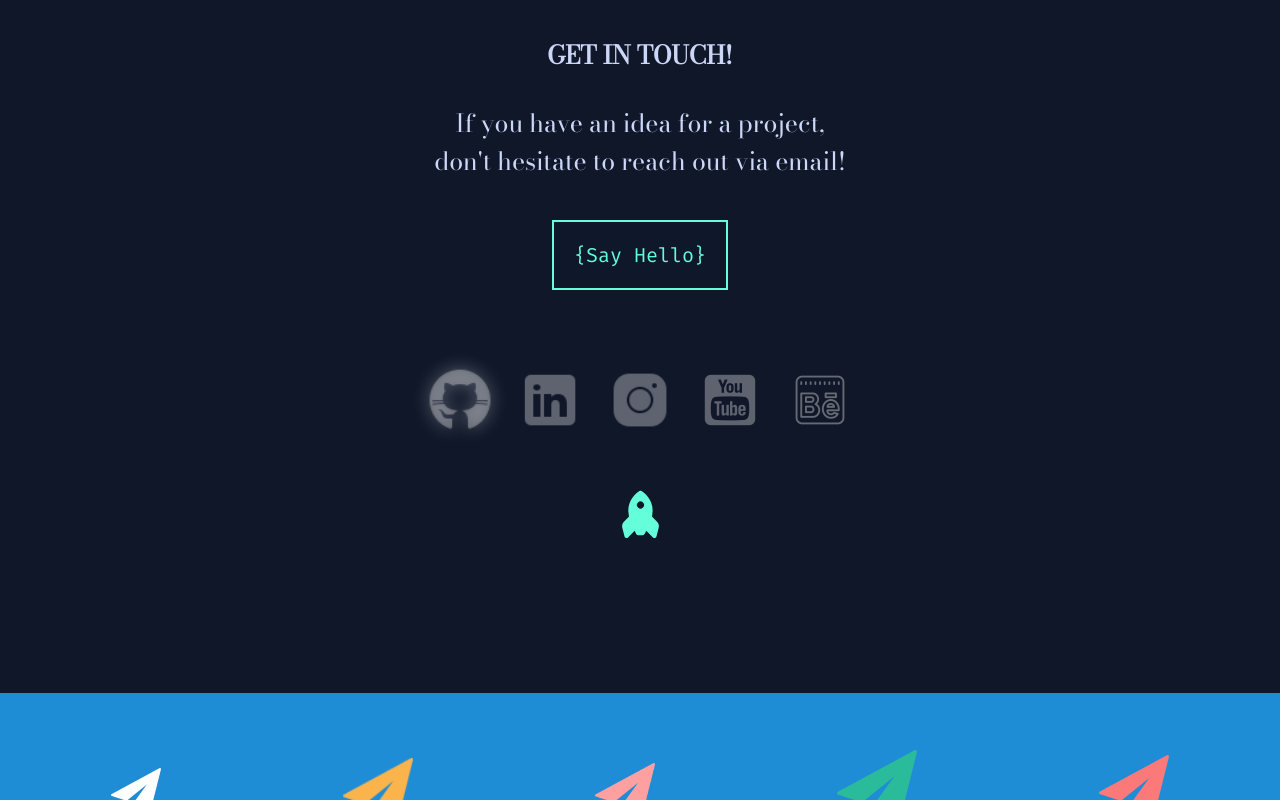
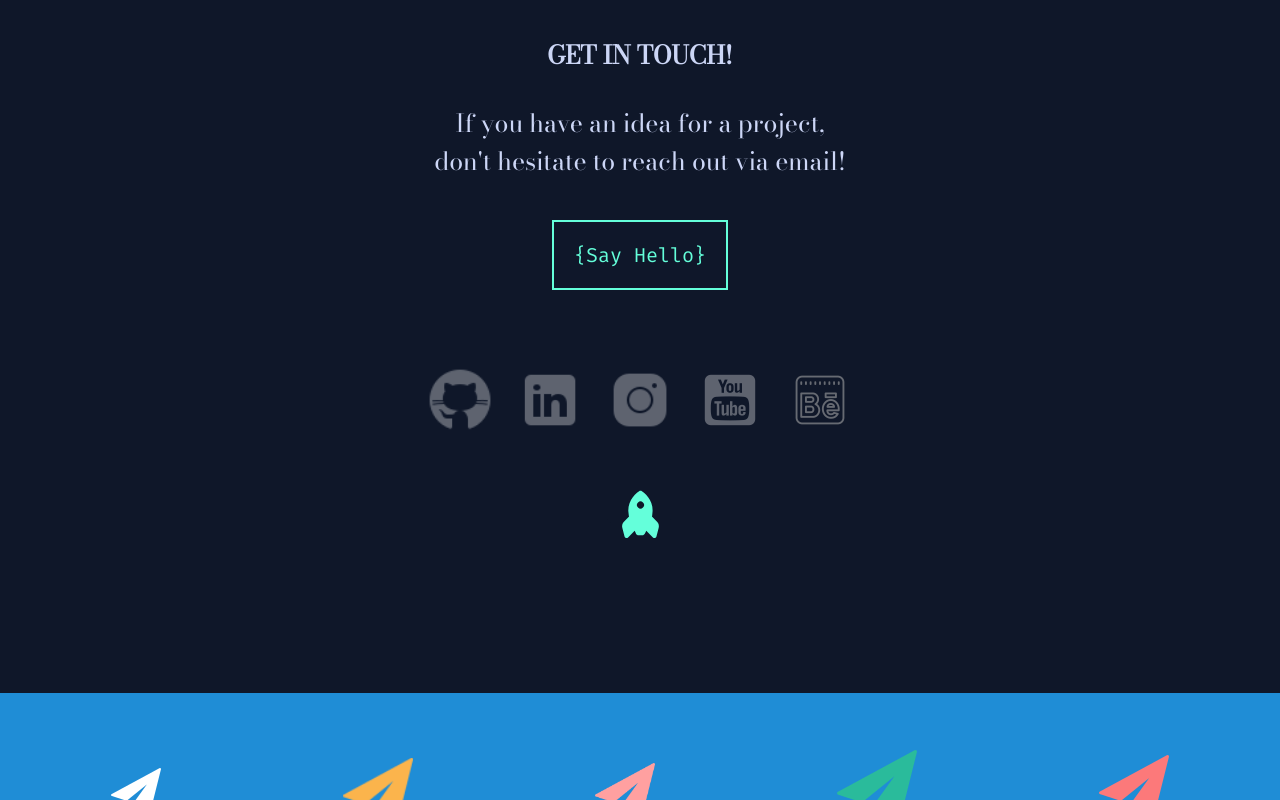
Before and after one commit to icymanukahoney/portfolio, a React (Vite) app: page / in a window 1280 px wide. In both pictures the pointer is over the picture 460 px from the left and 2598 px from the top of the page. Shown: the part 2198-2998 px from the top of the page. Built offline with nearby package versions, Linux system fonts and the light colour scheme.

Commit message:
Fixing hover

```diff
--- a/src/App.css
+++ b/src/App.css
@@ -924,12 +924,14 @@ color: #ccd6f6;
 .icon-link {
   width: 40px;
   height: 40px;
+  transition: transform 0.3s ease, filter 0.3s ease;
+
   }
 
-  #social li:hover img {
+  #social li:hover .icon-link  {
     transform: scale(1.1);
-    filter: drop-shadow(0 0 8px #fff);
-    transition: 0.3s ease;
+    filter: brightness(1.2);
+
   }
 
   .icon-link-be {
@@ -1296,10 +1298,9 @@ path {
   transition: transform 0.3s ease, filter 0.3s ease;
   }
 
-   #social li:hover img {
+   #social li:hover .icon-link {
     transform: scale(1.1);
-    filter: drop-shadow(0 0 8px #fff);
-    transition: 0.3s ease;
+    filter: brightness(1.2);
   }
 
   .social-links-container ul {
```
